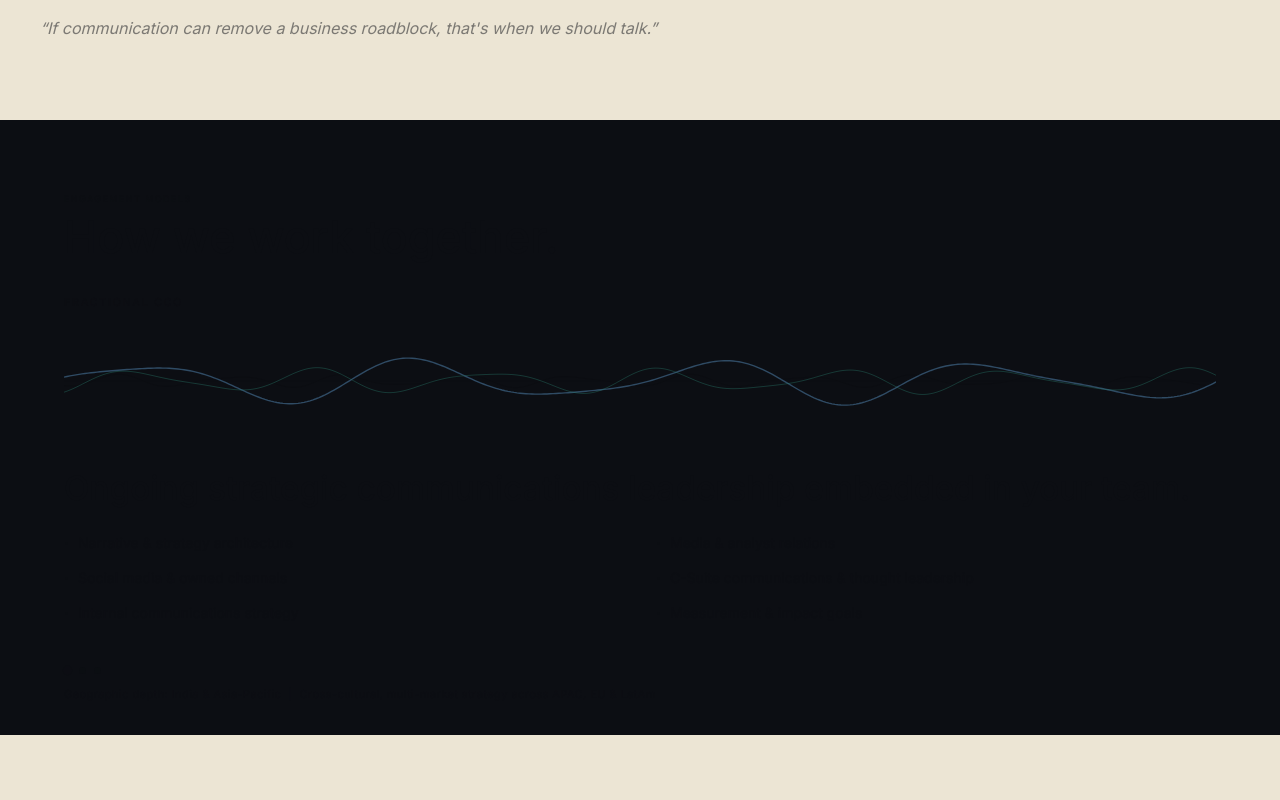
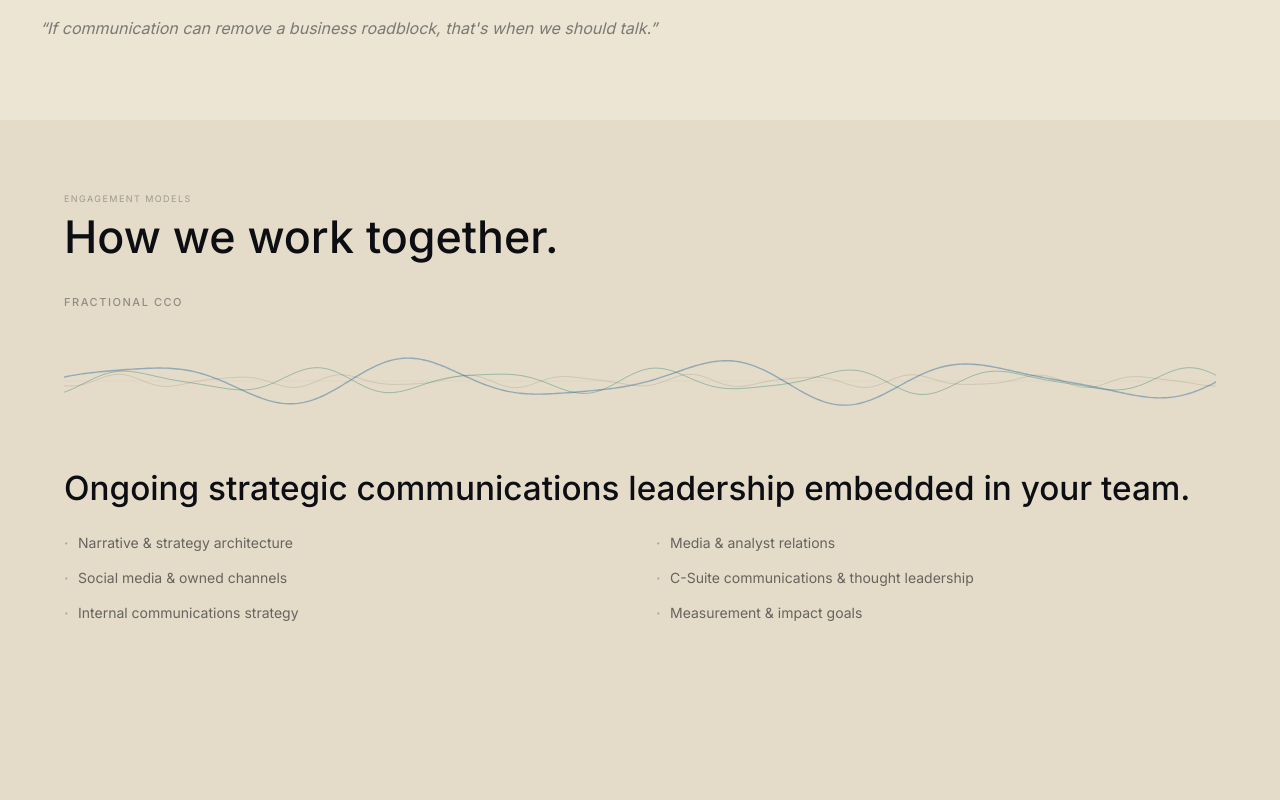
Before and after one commit to AaravAher/Consultant-Website, a Next.js app: page /Consultant-Website/ in a window 1280 px wide. Shown: the part 4180-4980 px from the top of the page. Built offline with nearby package versions, Linux system fonts and the light colour scheme.

Commit message:
Fix work-together section CSS selector

```diff
--- a/app/globals.css
+++ b/app/globals.css
@@ -678,7 +678,7 @@ html, body {
 }
 
 /* 7. How We Work */
-#how-we-work {
+#work-together {
   height: 100vh;
   overflow: hidden;
   background: #e4dcc8;
```
